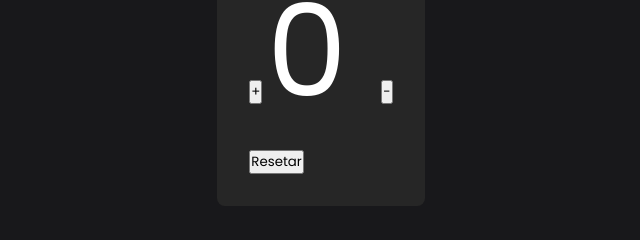
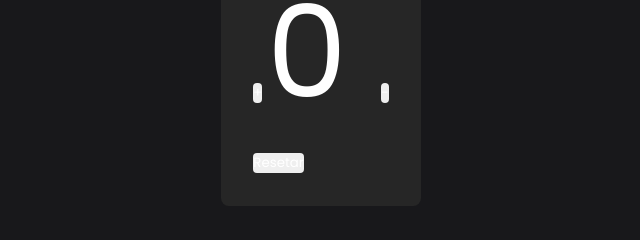
Before and after one commit to raul004/contador-simples, a plain HTML site: page index.html in a window 1280 px wide. Shown: the part 335-575 px from the top of the page, 319-959 px from the left. Drawn offline with Linux system fonts and the light colour scheme.

Commit message:
css: style all buttons

```diff
--- a/style.css
+++ b/style.css
@@ -27,3 +27,15 @@ body {
     min-width: 14rem;
     text-align: center;
 }
+
+button {
+    border: none;
+    border-radius: 4px;
+    color: #fff;
+    font-weight: 500;
+    cursor: pointer;
+}
+
+button:hover {
+    opacity: .8;
+}
```
